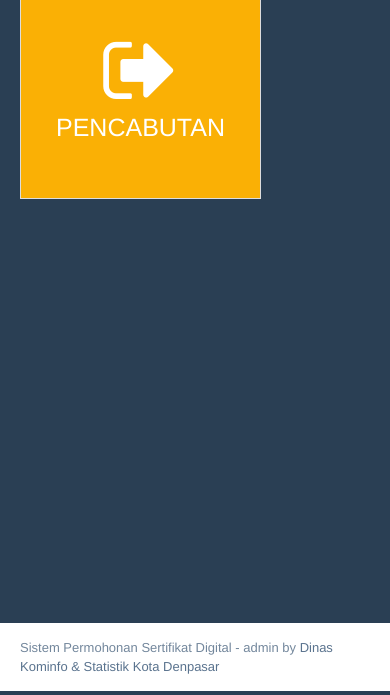
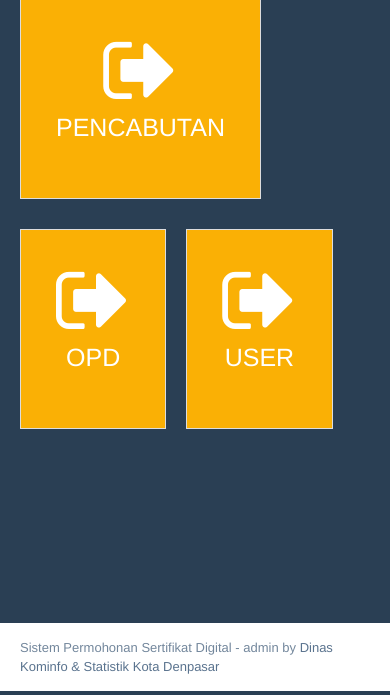
Before and after one commit to dewasugiarta/Digital-Sign, a PHP site: template pages/content/adminDashboard.php in a window 390 px wide. Shown: the part 251-946 px from the top of the page. Run offline with PHP 8.4, Linux system fonts and the light colour scheme; the template is opened without the code that fills it, so the values that code supplies are empty.

Commit message:
edit dahsboard

```diff
--- a/pages/content/adminDashboard.php
+++ b/pages/content/adminDashboard.php
@@ -12,5 +12,17 @@
                 <p style="font-size:25px;color:white;">PENCABUTAN</p>
             </a>
         </div>
+        <div class="col-md-4" style="padding:10px;">
+            <a class="btn btn-app" style="height:200px;width:100%; padding:30px;background:#fab005;">
+                <i class="fa fa-sign-out" style="font-size:80px;color:white;"></i>
+                <p style="font-size:25px;color:white;">OPD</p>
+            </a>
+        </div>
+        <div class="col-md-4" style="padding:10px;">
+            <a class="btn btn-app" style="height:200px;width:100%; padding:30px;background:#fab005;">
+                <i class="fa fa-sign-out" style="font-size:80px;color:white;"></i>
+                <p style="font-size:25px;color:white;">USER</p>
+            </a>
+        </div>
     </div>
 </div>
```
